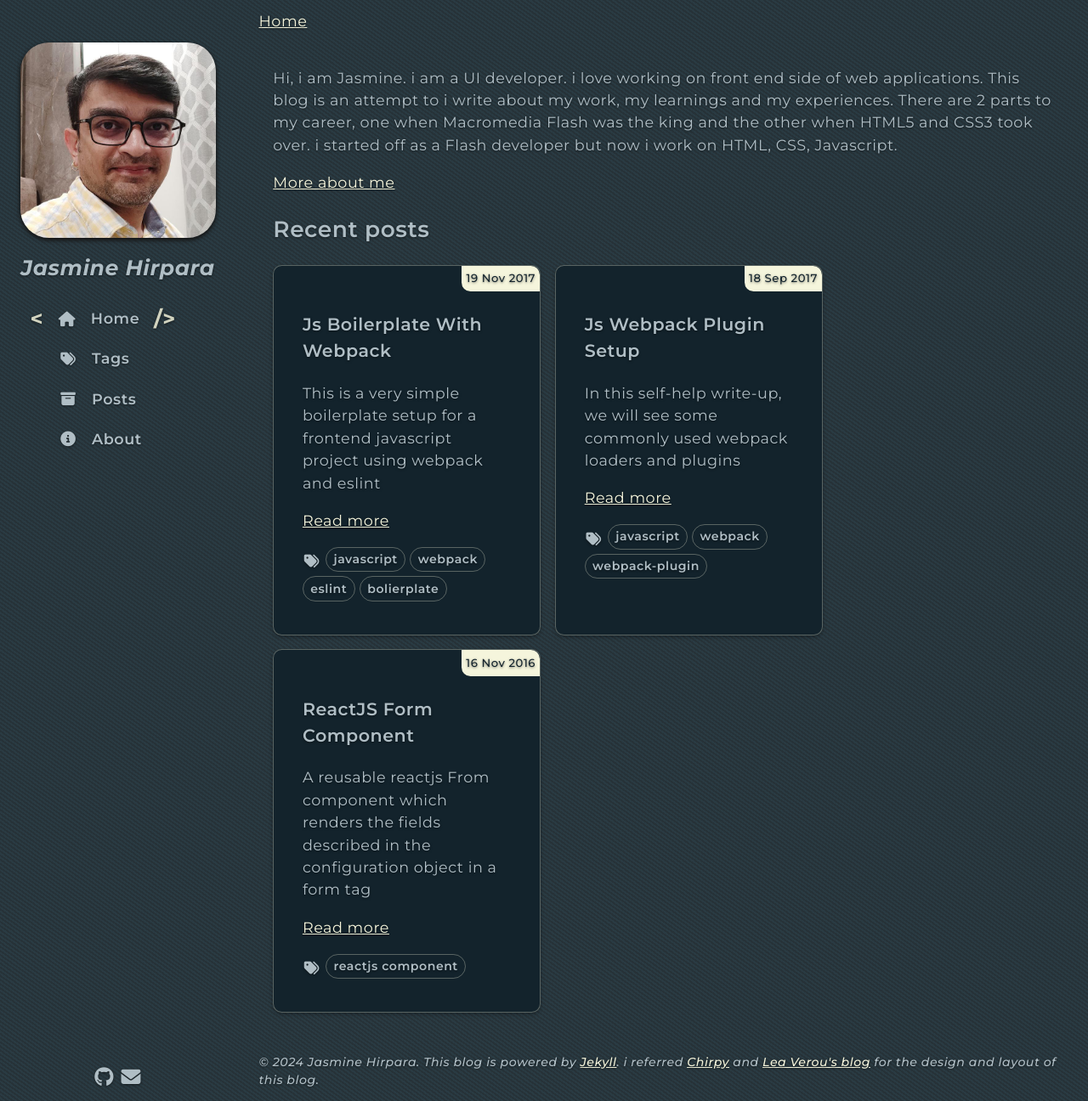
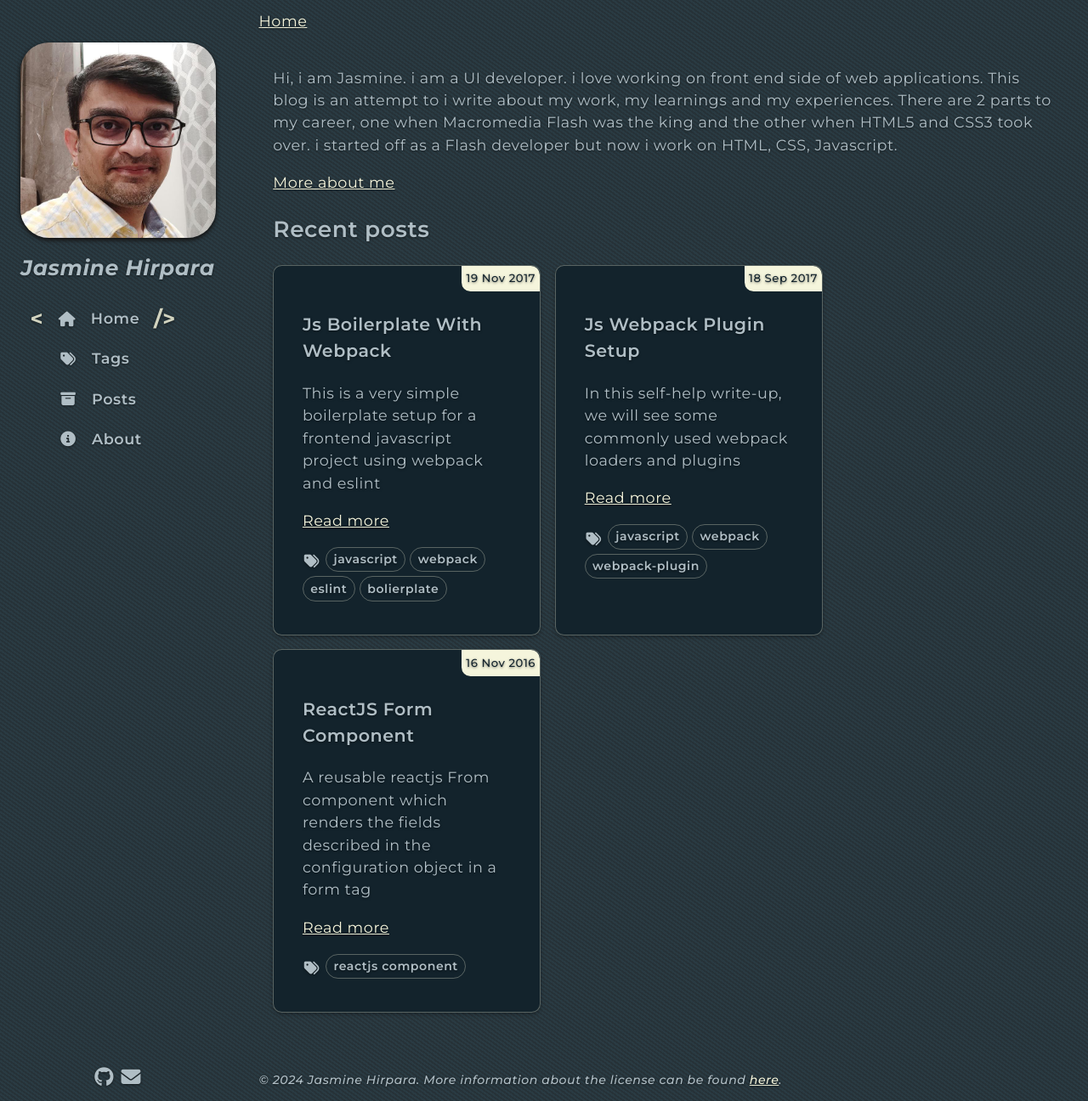
Before and after one commit to jazzominy/jazzominy.github.io, a Jekyll site: the page built from index.html, in a window 1280 px wide. Shown: the whole page at 85% size. Built offline with Jekyll 4.4.1, drawn with Linux system fonts in a browser that asks for light colours.

Commit message:
readme & license info

```diff
--- a/_includes/footer.html
+++ b/_includes/footer.html
@@ -1,5 +1,5 @@
 <footer id="footer">
     <p>
-        &copy; 2024 Jasmine Hirpara. This blog is powered by <a href="https://jekyllrb.com/" target="_blank">Jekyll</a>. i referred <a href="https://chirpy.cotes.page" target="_blank">Chirpy</a> and <a href="https://lea.verou.me" target="_blank">Lea Verou's blog</a> for the design and layout of this blog.
+        &copy; 2024 Jasmine Hirpara. More information about the license can be found <a href="https://github.com/jazzominy/jazzominy.github.io/blob/master/README.md" target="_blank">here</a>.
     </p>
 </footer>
```
Also changed, not shown: README.md (added).
